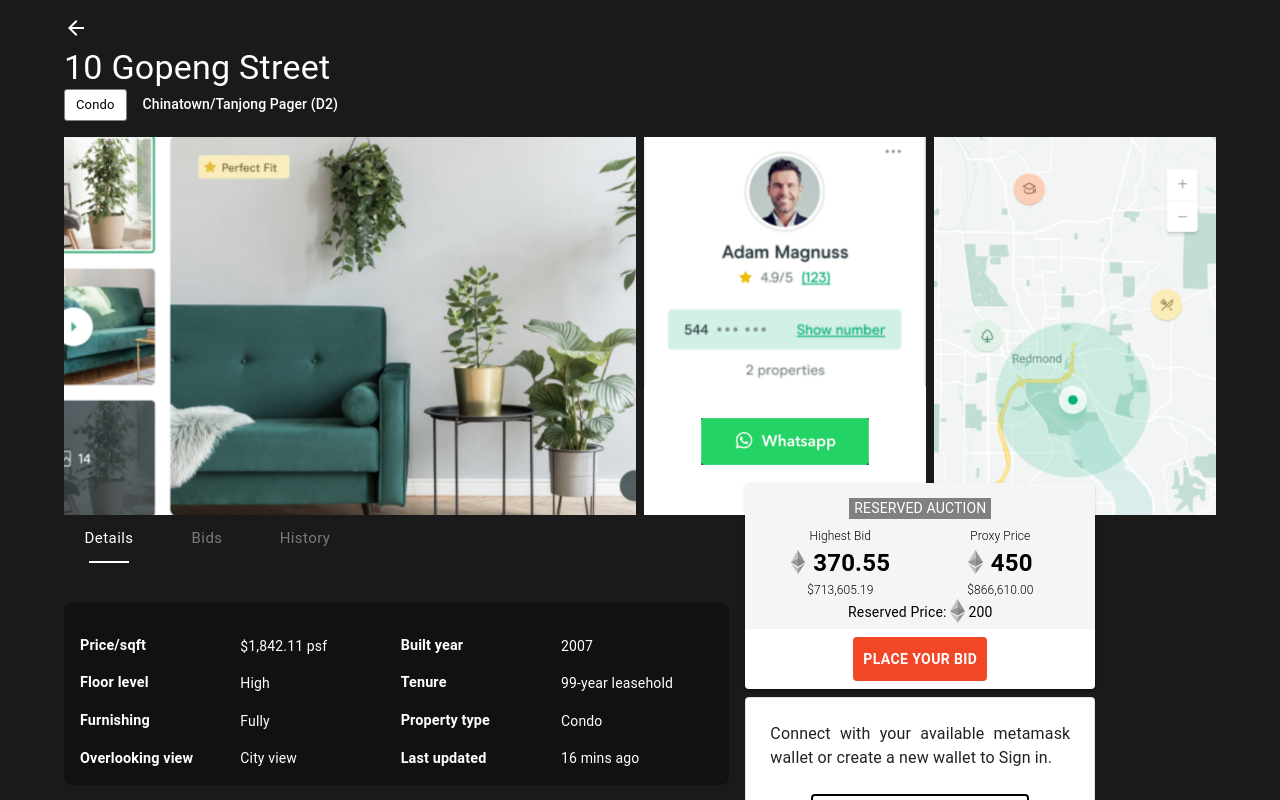
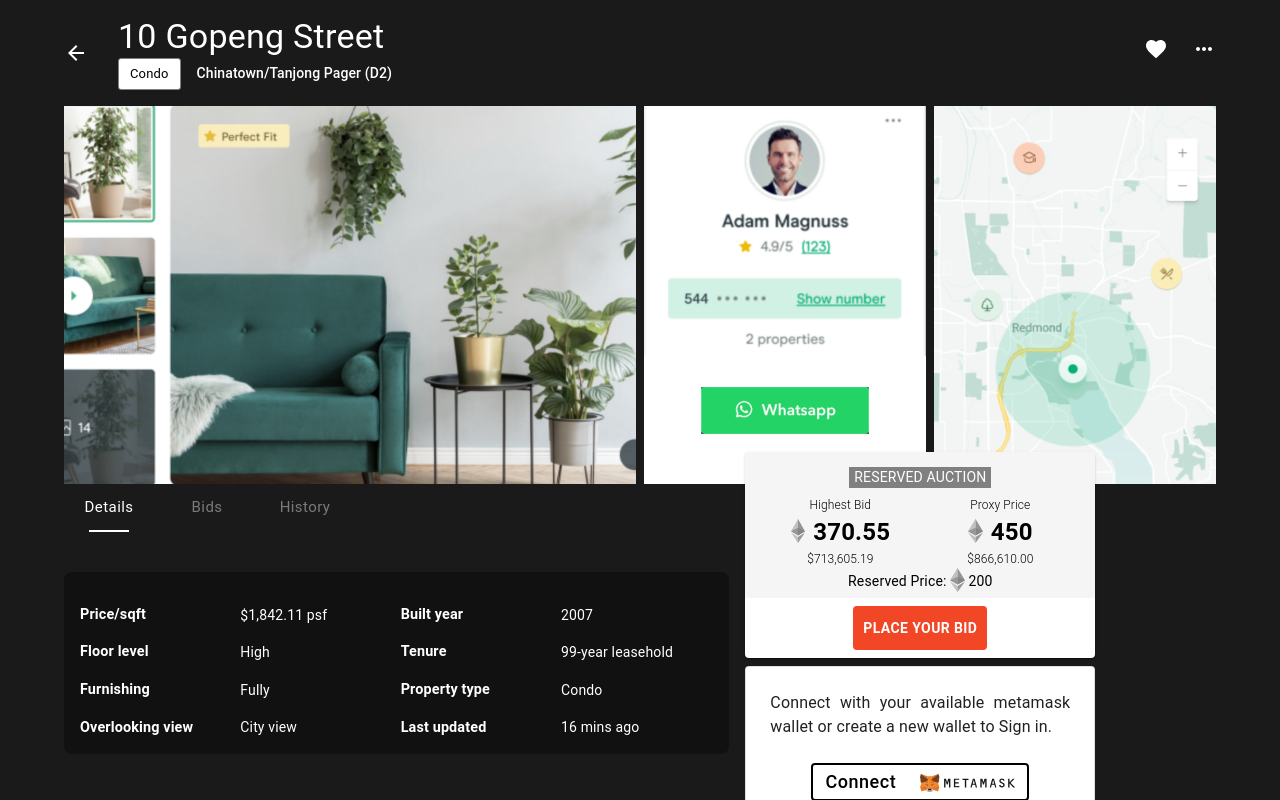
Before and after one commit to Rinkesh-PG/pg3landers, a React (Create React App) app: page / in a window 1280 px wide. Shown: the top 800 px of the page. Built offline with nearby package versions, Linux system fonts and the light colour scheme; no server answers.

Commit message:
Header Completed

```diff
--- a/src/pages/Home.js
+++ b/src/pages/Home.js
@@ -3,17 +3,16 @@ import {
   Box,
   Container,
   Grid,
-  Paper,
-  Button,
   Tab,
   Tabs,
   Typography,
-  Card,
   Chip,
 } from "@mui/material";
 import axios from "axios";
 import { styled } from "@mui/material/styles";
 import ArrowBackIcon from "@mui/icons-material/ArrowBack";
+import FavoriteIcon from "@mui/icons-material/Favorite";
+import MoreHorizIcon from "@mui/icons-material/MoreHoriz";
 
 import HomeTabPanel from "../modules/home/components/HomeTabPanel";
 import image1 from "../image-1.png";
@@ -25,7 +24,6 @@ import Wallet from "../modules/home/components/Wallet";
 import Ether from "../assets/svg/Ether.svg";
 import { formatCurrency } from "../util/common";
 import BiddingComponent from "../modules/common/components/BiddingComponent";
-
 
 const StyledTabs = styled(props => (
   <Tabs
@@ -73,7 +71,6 @@ const Home = () => {
   const [initialData, setInitialData] = useState([]);
   const [value, setValue] = useState(0);
 
-
   const getData = async () => {
     const { data } = await axios.get("http://3.110.107.252/api/property-list");
     setInitialData(data);
@@ -87,8 +84,6 @@ const Home = () => {
     setValue(val);
   };
 
-
-
   return (
     <Box
       sx={{
@@ -98,9 +93,18 @@ const Home = () => {
       }}
     >
       <Container maxWidth="lg">
-        <Box sx={{ py: 2, display: "flex" }}>
+        <Box
+          sx={{
+            py: 2,
+            display: "flex",
+            justifyContent: "space-between",
+            alignItems: "center",
+          }}
+        >
           <div>
+            <Box sx={{ display: "flex", alignItems: "center" }}>
               <ArrowBackIcon />
+              <div style={{ marginLeft: "30px" }}>
                 <Typography variant="h4">10 Gopeng Street</Typography>
                 <div style={{ display: "flex", alignItems: "center" }}>
                   <Chip
@@ -119,7 +123,12 @@ const Home = () => {
                   </Typography>
                 </div>
               </div>
-          <div></div>
+            </Box>
+          </div>
+          <div>
+            <FavoriteIcon />
+            <MoreHorizIcon sx={{ marginLeft: 3 }} />
+          </div>
         </Box>
 
         <Box sx={{ flexGrow: 1, overflow: "hidden", width: "100%" }}>
@@ -309,11 +318,11 @@ const Home = () => {
               </>
             </Grid>
             <Grid item md={3}>
-              <BiddingComponent highestBidPrice={highestBidPrice}/>
+              <BiddingComponent highestBidPrice={highestBidPrice} />
               <div style={{ marginTop: "0.5rem" }}>
                 <Wallet />
               </div>
-              <Box sx={{ marginTop: "0.5rem", width: "100%" }}>
+              <Box sx={{ marginTop: "0.5rem", width: "350px" }}>
                 <img src={image4} style={{ display: "block", width: "100%" }} />
               </Box>
             </Grid>
```
Lines whose indentation alone changed are shown as unchanged.
